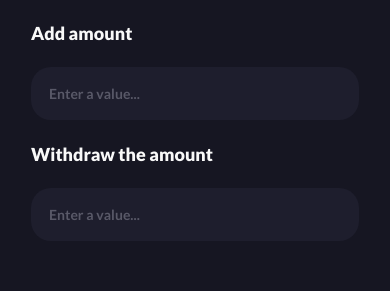
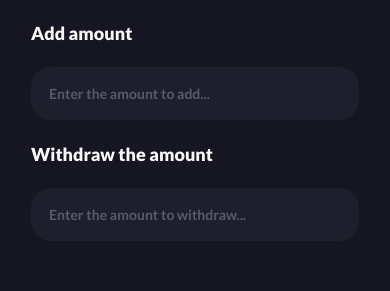
Before and after one commit to hschhhwwwo0o/derive, a React Native app: screen /Goal in a window 390 px wide. Shown: the part 316-607 px from the top of the page. Built offline with nearby package versions, Linux system fonts and the light colour scheme.

Commit message:
Add states

```diff
--- a/screens/Goal/index.tsx
+++ b/screens/Goal/index.tsx
@@ -1,4 +1,4 @@
-import React, { FunctionComponent } from "react";
+import React, { FunctionComponent, useState } from "react";
 import { StyleSheet, View, Text } from "react-native";
 import AsyncStorage from "@react-native-async-storage/async-storage";
 import TheLayout from "layouts";
@@ -9,6 +9,9 @@ import Input from "components/UI/Input";
 import Button from "components/UI/Button";
 
 const GoalScreen: FunctionComponent<IScreen> = ({ navigation }) => {
+  const [amountToAdd, setAmountToAdd] = useState<string>("");
+  const [amountToWithdraw, setAmountToWithdraw] = useState<string>("");
+
   return (
     <>
       <TheLayout>
@@ -30,13 +33,17 @@ const GoalScreen: FunctionComponent<IScreen> = ({ navigation }) => {
           <View style={styles.action}>
             <Label>Add amount</Label>
             <View style={styles.actionInput}>
-              <Input />
+              <Input state={amountToAdd} setState={setAmountToAdd} placeholder="Enter the amount to add..." />
             </View>
           </View>
           <View style={styles.action}>
             <Label>Withdraw the amount</Label>
             <View style={styles.actionInput}>
-              <Input />
+              <Input
+                state={amountToWithdraw}
+                setState={setAmountToWithdraw}
+                placeholder="Enter the amount to withdraw..."
+              />
             </View>
           </View>
           <View style={styles.saveButton}>
```
